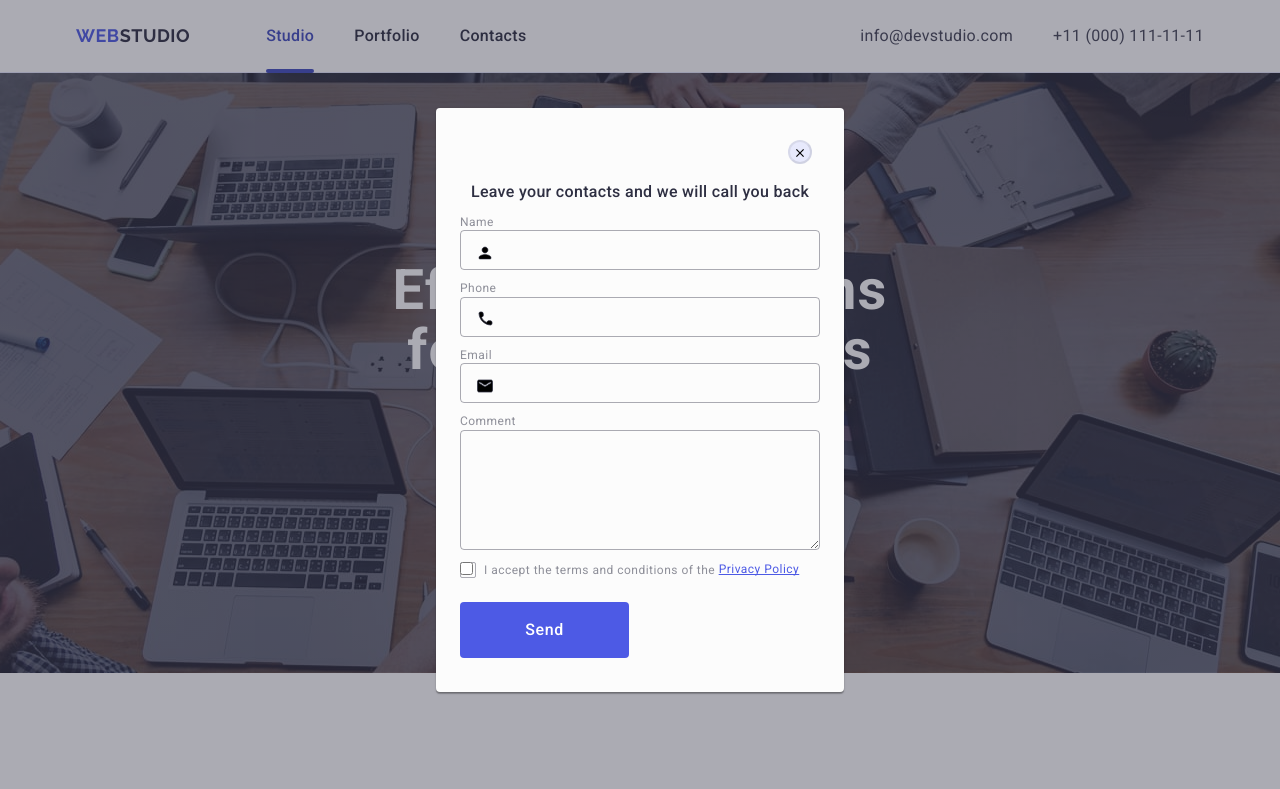
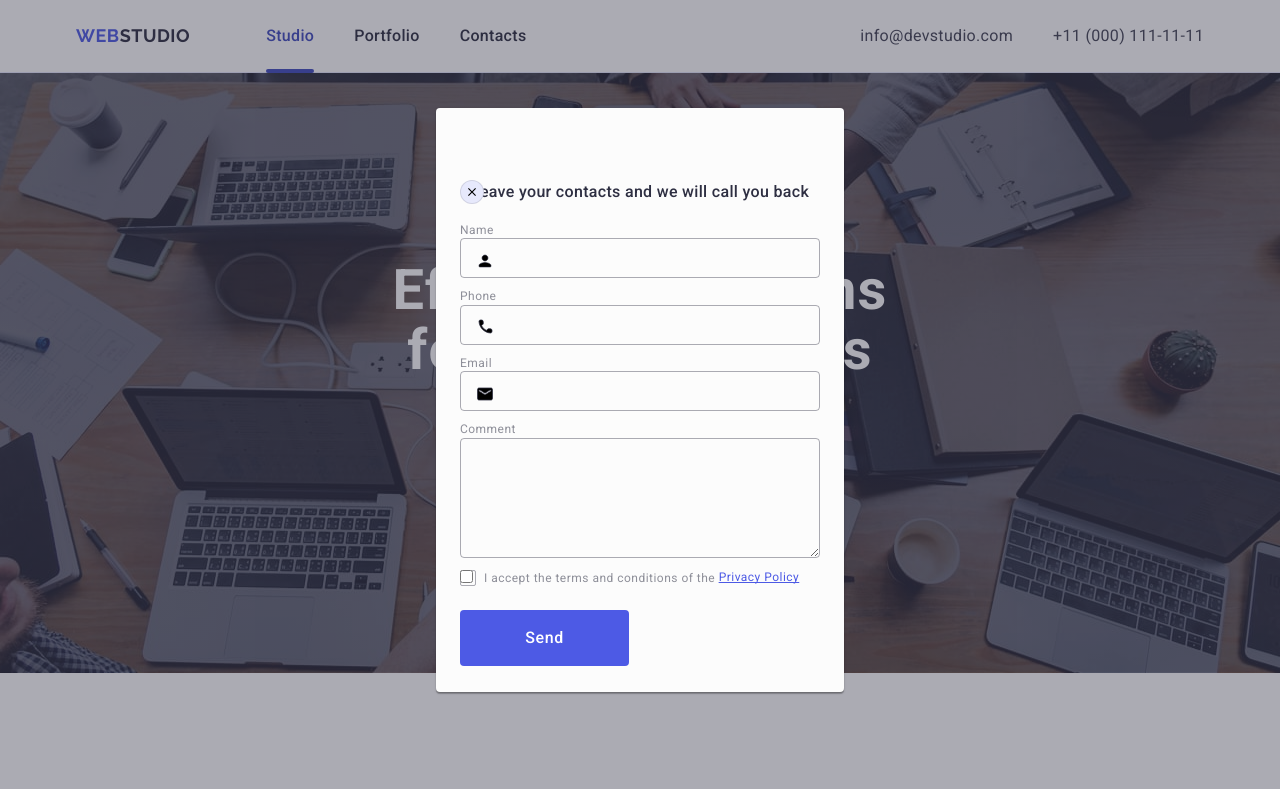
Before and after one commit to Katerynakulik/goit-markup-hw-05, a plain HTML site: page index.html in a window 1280 px wide. Shown: the top 789 px of the page. Drawn offline with nearby package versions, Linux system fonts and the light colour scheme.

Commit message:
first edit in form

```diff
--- a/css/styles.css
+++ b/css/styles.css
@@ -507,7 +507,6 @@ a {
 }
 .footer-btn{
   display: flex;
-  gap: 16px;
   border-radius: 4px;
   padding: 8px 24px;
   min-width: 165px;
@@ -586,6 +585,11 @@ a {
 
 .backdrop:not(.is-open) .modal {
   transform: translate(-50%, -100%);
+
+}
+
+.modal{
+  padding: 72px 24px 24px 24px;
 }
 
 .modal-form{
@@ -595,17 +599,29 @@ a {
 
 .modal-close-btn{
   position: absolute;
-  top: 32px;
-  right: 32px;
+  display: flex;
+  justify-content: center;
+  align-items: center;
+  top: 24;
+  right: 24;
   border-radius: 50%;
   width: 24px;
   height: 24px;
   background-color: #E7E9FC;
-  border-color: rgba(0, 0, 0, 0.1);;
+  border: 1px solid rgba(0, 0, 0, 0.1);
+  cursor: pointer;
+  transition: background-color 250ms cubic-bezier(0.4, 0, 0.2, 1),
+  border 250ms cubic-bezier(0.4, 0, 0.2, 1);
 }
-.modal-close-btn:hover{
+.modal-close-btn:hover,
+.modal-close-btn:focus{
   fill: #ffffff;
-  background-color: #404BBF;
+  background-color: #404bbf;;
+  border: none;
+}
+
+.btn-img-close{
+  transition: fill 250ms cubic-bezier(0.4, 0, 0.2, 1);
 }
 
 .modal-title{
@@ -615,6 +631,7 @@ a {
   line-height: 1.5;
   letter-spacing: 0.02em;
   color: #2E2F42;
+  margin-bottom: 16px;
 }
 
 .input-name{
--- a/index.html
+++ b/index.html
@@ -455,13 +455,12 @@
     <div class="backdrop is-open">
       <div class="modal">
         <button class="modal-close-btn" type="button">
-          <svg class="" width="8" height="8">
+          <svg class="btn-img-close" width="8" height="8">
             <use href="./images/icons.svg#icon-close"></use>
           </svg>
         </button>
         <p class="modal-title">Leave your contacts and we will call you back</p>
         <form class="modal-form">
-          <div class="modal-input-section"></div>
           <div class="modal-input-section">
             <label class="input-name" for="user-name">Name</label>
             <input type="text" class="modal-input" name="user-name" id="user-name"/>
```
